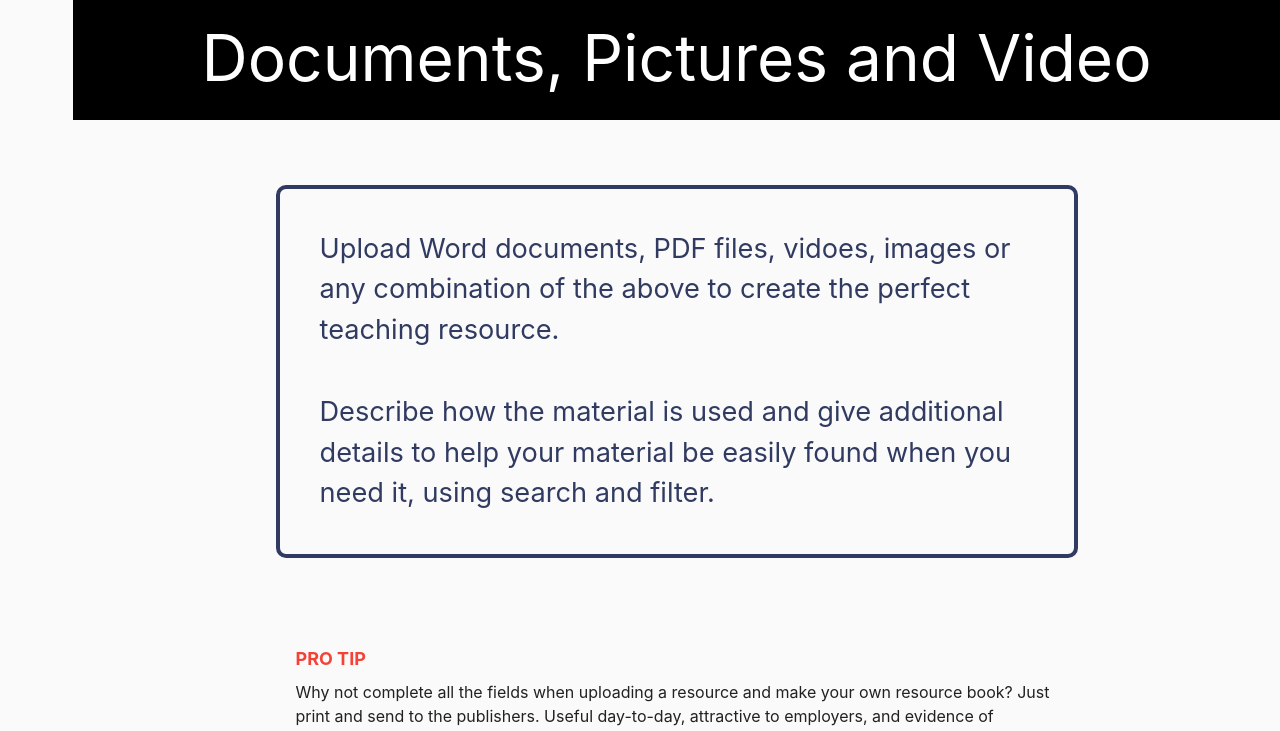
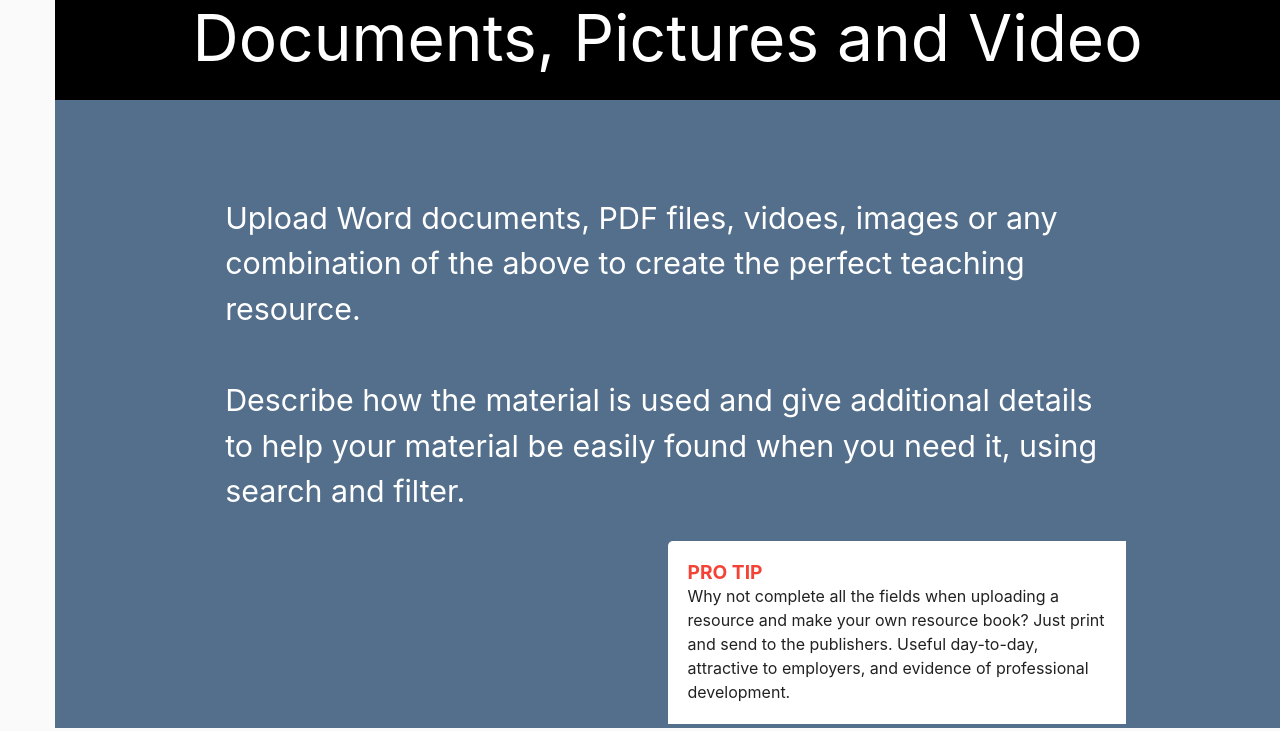
Before and after one commit to barooahn/Materials-Share-JS, a React (Create React App) app in the folder client/: page / in a window 1280 px wide. Shown: the part 1600-2331 px from the top of the page. Built offline with nearby package versions, Linux system fonts and the light colour scheme; no server answers.

Commit message:
DocsPicsVids styles

```diff
--- a/client/src/components/home/DocsPicsVids.jsx
+++ b/client/src/components/home/DocsPicsVids.jsx
@@ -9,9 +9,9 @@ const useStyles = makeStyles((theme) => ({
 	documentsPicturesVideo: {
 		margin: "20px 0",
 		[theme.breakpoints.up("sm")]: {
-			textAlign: "left",
-			margin: "20px -24px",
+			margin: "0 -24px",
 		},
+		backgroundColor: "#546f8b",
 	},
 	img: {
 		backgroundSize: "cover",
@@ -22,38 +22,48 @@ const useStyles = makeStyles((theme) => ({
 	},
 
 	mainText: {
-		border: "4px solid #313b61",
-		color: "#313b61",
-		borderRadius: "10px",
+		// border: "4px solid #313b61",
+		backgroundColor: "#546f8b",
+		color: "white",
+
 		padding: "1rem",
 		margin: "10px 0",
 		[theme.breakpoints.up("sm")]: {
-			padding: 40,
+			// padding: 40,
 			textAlign: "left",
-			margin: "45px 0 90px 0",
-			fontSize: "1.7rem",
+			// margin: "45px 0 90px 0",
+			fontSize: "1.9rem",
 		},
 	},
+	proTipContainer: {
+		width: "50%",
+		padding: "20px",
+		position: "relative",
+		// right: "0%",
+		// bottom: 0,
+		// margin: 0,
+		marginLeft: "auto",
+		marginRight: 0,
+		backgroundColor: "white",
+		borderRadius: "5px 0 0 0",
+	},
 	proTip: {
-		fontSize: "18px",
-		marginLeft: "20px",
-		marginBottom: "-10px",
+		fontSize: "1.2rem",
 		fontWeight: 700,
 		textTransform: "capitalize",
-		[theme.breakpoints.up("sm")]: { marginLeft: 20 },
+
+		[theme.breakpoints.up("sm")]: {},
 	},
 
 	tipText: {
 		[theme.breakpoints.up("sm")]: {
-			padding: "0 20px",
-			textAlign: "left",
-			margin: "20px 0 35px 0",
 			fontSize: "1rem",
 		},
 	},
 	title: {
 		padding: "1rem",
-		backgroundColor: "black",
+		marginBottom: "50px",
+		background: "rgb(0,0,0)",
 		color: "#fff",
 	},
 }));
@@ -75,7 +85,7 @@ export default function DocsPicsVids() {
 
 			<br />
 			<Grid container spacing={1} justify='center' alignItems='center'>
-				<Grid item sm={8} xs={12}>
+				<Grid item sm={9} xs={12}>
 					<Typography
 						className={classes.mainText}
 						variant='body1'>
@@ -88,6 +98,7 @@ export default function DocsPicsVids() {
 						additional details to help your material be easily
 						found when you need it, using search and filter.
 					</Typography>
+					<div className={classes.proTipContainer}>
 						<Typography
 							className={classes.proTip}
 							variant='h2'
@@ -98,12 +109,14 @@ export default function DocsPicsVids() {
 						<Typography
 							className={classes.tipText}
 							variant='body1'>
-						Why not complete all the fields when uploading a
-						resource and make your own resource book? Just
-						print and send to the publishers. Useful
-						day-to-day, attractive to employers, and evidence
-						of professional development.
+							Why not complete all the fields when
+							uploading a resource and make your own
+							resource book? Just print and send to the
+							publishers. Useful day-to-day, attractive to
+							employers, and evidence of professional
+							development.
 						</Typography>
+					</div>
 				</Grid>
 			</Grid>
 		</div>
--- a/client/src/components/nav/NavBar.jsx
+++ b/client/src/components/nav/NavBar.jsx
@@ -85,7 +85,7 @@ const useStyles = makeStyles((theme) => ({
     overflowX: "hidden",
     width: theme.spacing(7) + 1,
     [theme.breakpoints.up("sm")]: {
-      width: theme.spacing(9) + 1,
+      width: "55px",
     },
   },
   toolbar: {
```
Lines whose indentation alone changed are shown as unchanged.
